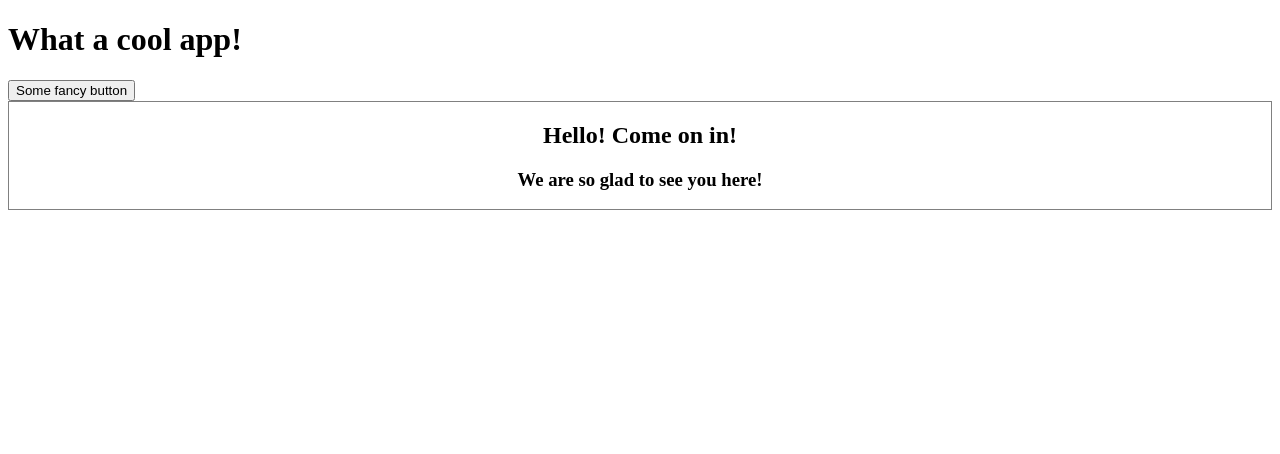
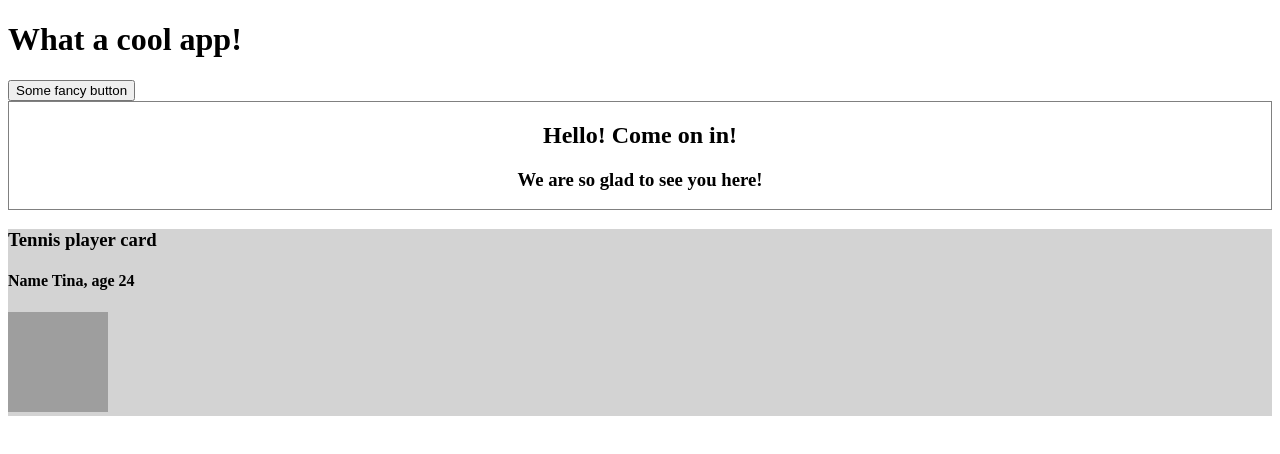
Before and after one commit to Yurimcalex/react-sandbox, a React (Vite) app: page / in a window 1280 px wide. Shown: the top 454 px of the page. Built offline with nearby package versions, Linux system fonts and the light colour scheme; grey boxes are pictures that could not be loaded.

Commit message:
Create TennisPlayer component

```diff
--- a/src/qs/QS.css
+++ b/src/qs/QS.css
@@ -2,3 +2,7 @@
 	border: 1px solid gray;
 	text-align: center;
 }
+
+.tennis-player {
+	background: lightgray;
+}
--- a/src/qs/QS.jsx
+++ b/src/qs/QS.jsx
@@ -1,6 +1,7 @@
 import './QS.css';
 import MyButton from './MyButton.jsx';
 import CommonGreeting from './CommonGreeting.jsx';
+import TennisPlayer from './TennisPlayer.jsx';
 
 export default function QS() {
 	return (
@@ -8,6 +9,7 @@ export default function QS() {
 			<h1>What a cool app!</h1>
 			<MyButton />
 			<CommonGreeting />
+			<TennisPlayer />
 		</div>
 	);
 }
--- /dev/null
+++ b/src/qs/TennisPlayer.jsx
@@ -0,0 +1,25 @@
+const player = {
+	name: 'Tina',
+	age: 24,
+	imageUrl: 'https://i.imgur.com/yXOvdOSs.jpg',
+	imageSize: 100
+};
+
+export default function TennisPlayer() {
+	return (
+		<div className='tennis-player'>
+			<h3>Tennis player card</h3>
+			<h4>Name {player.name}, age {player.age}</h4>
+			<div>
+				<img
+					src={player.imageUrl}
+					alt="player img"
+					style={{
+						width: player.imageSize,
+						height: player.imageSize
+					}}
+				/>
+			</div>
+		</div>
+	);
+}
```
